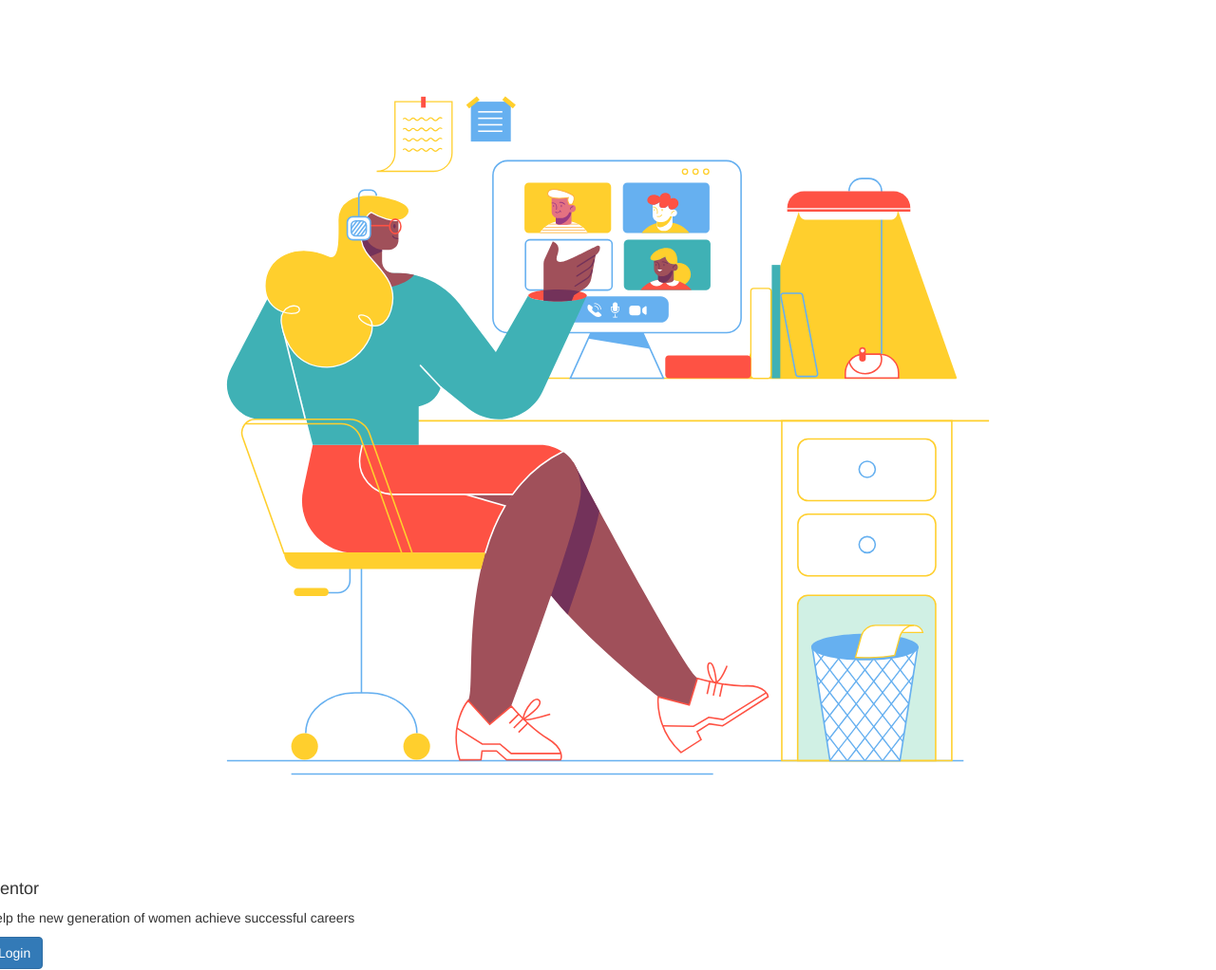
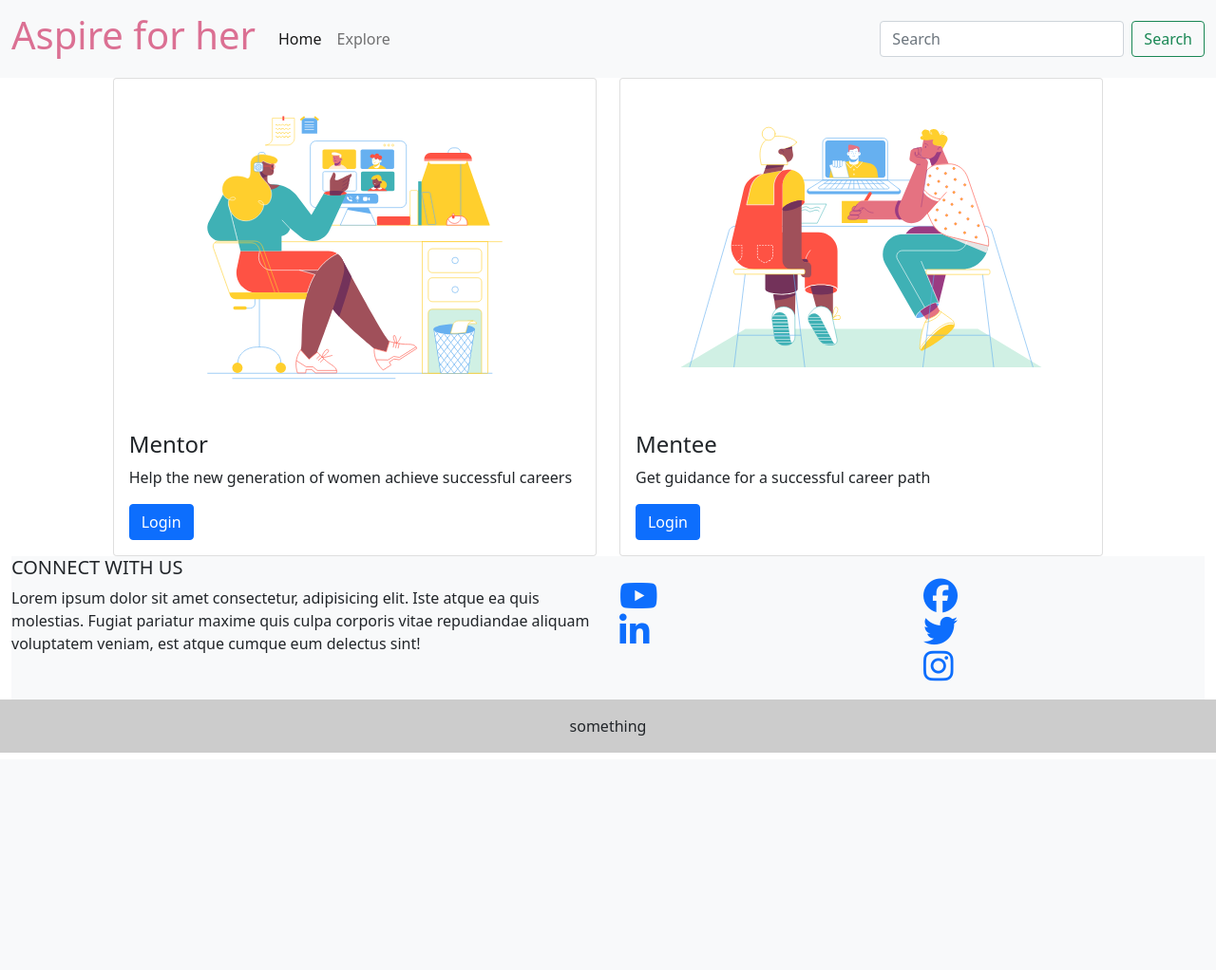
Before and after one commit to bilwagutthi/HK_AFHapp, a Flask app: page / in a window 1280 px wide. Shown: the top 1022 px of the page at 95% size. After the commit the page ends 793 px from the top, so only its background shows below. Run offline with Flask 2, Linux system fonts and the light colour scheme; some libraries are stand-ins or nearby versions.

Commit message:
Some improvements

```diff
--- a/app/models.py
+++ b/app/models.py
@@ -28,7 +28,7 @@
         backref=db.backref('followers', lazy='dynamic'), lazy='dynamic')
 
     def __repr__(self):
-        return '<User {}>'.format(self.name)
+        return '<User {} id:>'.format(self.name,str(self.id))
 
     def set_password(self, password):
         self.password_hash = generate_password_hash(password)
--- a/app/routes.py
+++ b/app/routes.py
@@ -16,6 +16,7 @@
         db.session.commit()
         flash('Your post is now live!')
         return redirect(url_for('index'))
+    if current_user.is_active:
         page = request.args.get('page', 1, type=int)
         posts = current_user.followed_posts().paginate(
             page, app.config['POSTS_PER_PAGE'], False)
--- a/app/templates/base.html
+++ b/app/templates/base.html
@@ -1,8 +1,7 @@
+<!doctype html>
 
+<html lang="en">
 
-<!doctype html>
-<html lang="en">
-  {% extends 'bootstrap/base.html' %}
 <head>
   <meta charset="utf-8">
   <meta name="viewport" content="width=device-width, initial-scale=1">
@@ -10,29 +9,112 @@
   <!-- Bootstrap CSS -->
   <link href="https://cdn.jsdelivr.net/npm/bootstrap@5.0.0-beta1/dist/css/bootstrap.min.css" rel="stylesheet"
     integrity="sha384-giJF6kkoqNQ00vy+HMDP7azOuL0xtbfIcaT9wjKHr8RbDVddVHyTfAAsrekwKmP1" crossorigin="anonymous">
-
+  <script src='https://kit.fontawesome.com/a076d05399.js'></script>
+  <link rel="stylesheet" href="https://cdnjs.cloudflare.com/ajax/libs/font-awesome/4.7.0/css/font-awesome.min.css">
   <title>Aspire for Her</title>
 </head>
 
 <body>
+  <nav class="navbar navbar-expand-lg navbar-light bg-light">
+    <div class="container-fluid">
+      <a class="navbar-brand" href="#">
+        <h1 style="color:palevioletred" class='text-center'>Aspire for her</h1>
+      </a>
+      <button class="navbar-toggler" type="button" data-bs-toggle="collapse" data-bs-target="#navbarSupportedContent"
+        aria-controls="navbarSupportedContent" aria-expanded="false" aria-label="Toggle navigation">
+        <span class="navbar-toggler-icon"></span>
+      </button>
+      <div class="collapse navbar-collapse" id="navbarSupportedContent">
+        <ul class="navbar-nav me-auto mb-2 mb-lg-0">
+          <li class="nav-item">
+            <a class="nav-link active" aria-current="page" href="{{ url_for('index') }}">Home</a>
+          </li>
+          <li class="nav-item">
+            <a class="nav-link" href="{{ url_for('explore') }}">Explore </a>
+          </li>
+        </ul>
+        <form class="d-flex">
+          <input class="form-control me-2" type="search" placeholder="Search" aria-label="Search">
+          <button class="btn btn-outline-success" type="submit">Search</button>
+        </form>
+      </div>
+    </div>
+  </nav>
   <div class="container-fluid">
-    <div class="jumbotron">
-      <br>
-      <h1 style="color:palevioletred" class='text-center'>Aspire for her</h1>
-      <p style="color: rgb(192, 37, 192);" class='text-center'>"Turn aspirations into actions"</p>
-    </div>
-    <a href="{{ url_for('index') }}">Home</a>
-    <a href="{{ url_for('explore') }}">Explore</a>
-    {% block title%}
-    {% endblock %}
+
+
     {% block content%}
 
     {% endblock %}
 
+    <footer class="bg-light text-center text-lg-start">
+      <!--Grid row-->
+      <div class="row">
+        <!--Grid column-->
+        <div class="col-lg-6 col-md-12 mb-4 mb-md-0">
+          <h5 class="text-uppercase">CONNECT WITH US</h5>
 
-    <script src="https://cdn.jsdelivr.net/npm/bootstrap@5.0.0-beta1/dist/js/bootstrap.bundle.min.js"
-      integrity="sha384-ygbV9kiqUc6oa4msXn9868pTtWMgiQaeYH7/t7LECLbyPA2x65Kgf80OJFdroafW" crossorigin="anonymous">
-    </script>
+          <p>
+            Lorem ipsum dolor sit amet consectetur, adipisicing elit. Iste atque ea quis
+            molestias. Fugiat pariatur maxime quis culpa corporis vitae repudiandae aliquam
+            voluptatem veniam, est atque cumque eum delectus sint!
+          </p>
+        </div>
+        <!--Grid column-->
+
+        <!--Grid column-->
+        <div class="col-lg-3 col-md-6 mb-4 mb-md-0">
+
+          <br>
+          <ul class="list-unstyled mb-0">
+            <li>
+              <a href=""><i class='fab fa-youtube' style='font-size:36px'></i></a>
+            </li>
+            <li>
+              <a href="#!"><i class='fab fa-linkedin' style='font-size:36px'></i>
+              </a>
+            </li>
+
+          </ul>
+        </div>
+        <!--Grid column-->
+
+        <!--Grid column-->
+        <div class="col-lg-3 col-md-6 mb-4 mb-md-0">
+
+          <br>
+          <ul class="list-unstyled">
+            <li>
+              <a href=""><i class='fab fa-facebook' style='font-size:36px'></i></a>
+            </li>
+            <li>
+              <a href=""><i class='fab fa-twitter' style='font-size:36px'></i></a>
+
+            </li>
+            <li>
+              <a href=""><i class='fab fa-instagram' style='font-size:36px'></i></a>
+            </li>
+
+          </ul>
+        </div>
+        <!--Grid column-->
+      </div>
+      <!--Grid row-->
+  </div>
+  <!-- Grid container -->
+
+  <!-- Copyright -->
+  <div class="text-center p-3" style="background-color: rgba(0, 0, 0, 0.2)">
+    something
+
+  </div>
+  <!-- Copyright -->
+  </footer>
+  </div>
+
+  <script src="https://cdn.jsdelivr.net/npm/bootstrap@5.0.0-beta1/dist/js/bootstrap.bundle.min.js"
+    integrity="sha384-ygbV9kiqUc6oa4msXn9868pTtWMgiQaeYH7/t7LECLbyPA2x65Kgf80OJFdroafW" crossorigin="anonymous">
+  </script>
 
 </body>
 
--- a/app/templates/index.html
+++ b/app/templates/index.html
@@ -7,7 +7,8 @@
         <div class="col-1"></div>
         <div class="col-5">
             <div class="card">
-                <img class="card-img-top" src="../static/images/4 SCENE.svg" alt="Mentors" onerror="this.onerror=null; this.src='/images/4 SCENE.png'">
+                <img class="card-img-top" src="../static/images/4 SCENE.svg" alt="Mentors"
+                    onerror="this.onerror=null; this.src='/images/4 SCENE.png'">
                 <div class="card-body">
                     <h4 class="card-title"> Mentor </h4>
                     <p class="card-text">Help the new generation of women achieve successful careers</p>
@@ -29,22 +30,34 @@
     </div>
 
 {% else %}
-    <a href="{{ url_for('logout') }}">Logout</a>
-    <a href="{{ url_for('mentor', id=current_user.id) }}">Profile</a>
-    {% if form %}
+
+    <ul class="nav nav-tabs nav-justified">
+        <li class="active"><a href="{{ url_for('index')}}">Home</a></li>
+        <li><a href="{{ url_for('mentor', id=current_user.id) }}">Profile</a></li>
+        <li><a href="{{ url_for('logout') }}">Logout</a></li>
+    </ul>
+    {% if form%}
+    <div class="panel panel-danger">
+        <div class="panel-heading">Post an Article</div>
+
+        <div class="panel-body">
             <form action="" method="post">
+                <div class="form-group">
                     {{ form.hidden_tag() }}
-            <p> {{ form.title.label}}
-                {{ form.title}}
+                    {{ form.title.label}}<br>
+                    {{ form.title}}<br>
                     {{ form.body.label }}<br>
-                {{ form.body(cols=32, rows=4) }}<br>
+                    {{ form.body(cols=100, rows=5) }}<br>
                     {% for error in form.body.errors %}
                     <span style="color: red;">[{{ error }}]</span>
                     {% endfor %}
-            </p>
                     <p>{{ form.submit() }}</p>
+                </div>
             </form>
+        </div>
+    </div>
     {% endif %}
+
     {% for post in posts %}
     {% include '_post.html' %}
     {% endfor %}
```
Also changed, not shown: app/templates/_post.html (+17 -13 lines). Lines whose indentation alone changed are shown as unchanged.
